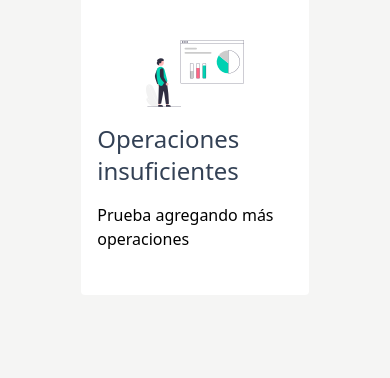
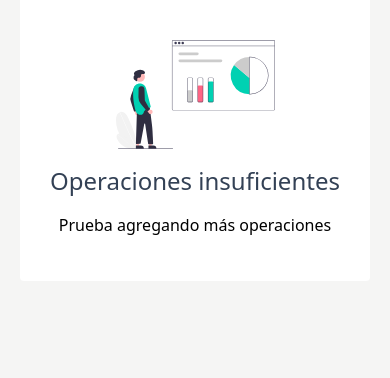
Before and after one commit to AnaCPetrasso/tp-ahorradas, a plain HTML site: page Index.html in a window 390 px wide. Shown: the part 466-844 px from the top of the page. Drawn offline with nearby package versions, Linux system fonts and the light colour scheme.

Commit message:
Modifying width for mobile

```diff
--- a/Index.html
+++ b/Index.html
@@ -65,7 +65,7 @@
         </div>
     </section>
     <section class="my-4 flex justify-center">
-        <div class="mx-5 py-5 px-4 rounded flex flex-col bg-white w-7/12">
+        <div class="sm:w-full mx-5 py-5 px-4 rounded flex flex-col bg-white lg:w-7/12">
             <h2 class="my-5 text-4xl font-bold">Reportes</h2>
             <div class="mt-7 flex flex-col items-center">
                 <img src="./img/chart.svg" alt="" class="mt-3 w-6/12">
```
